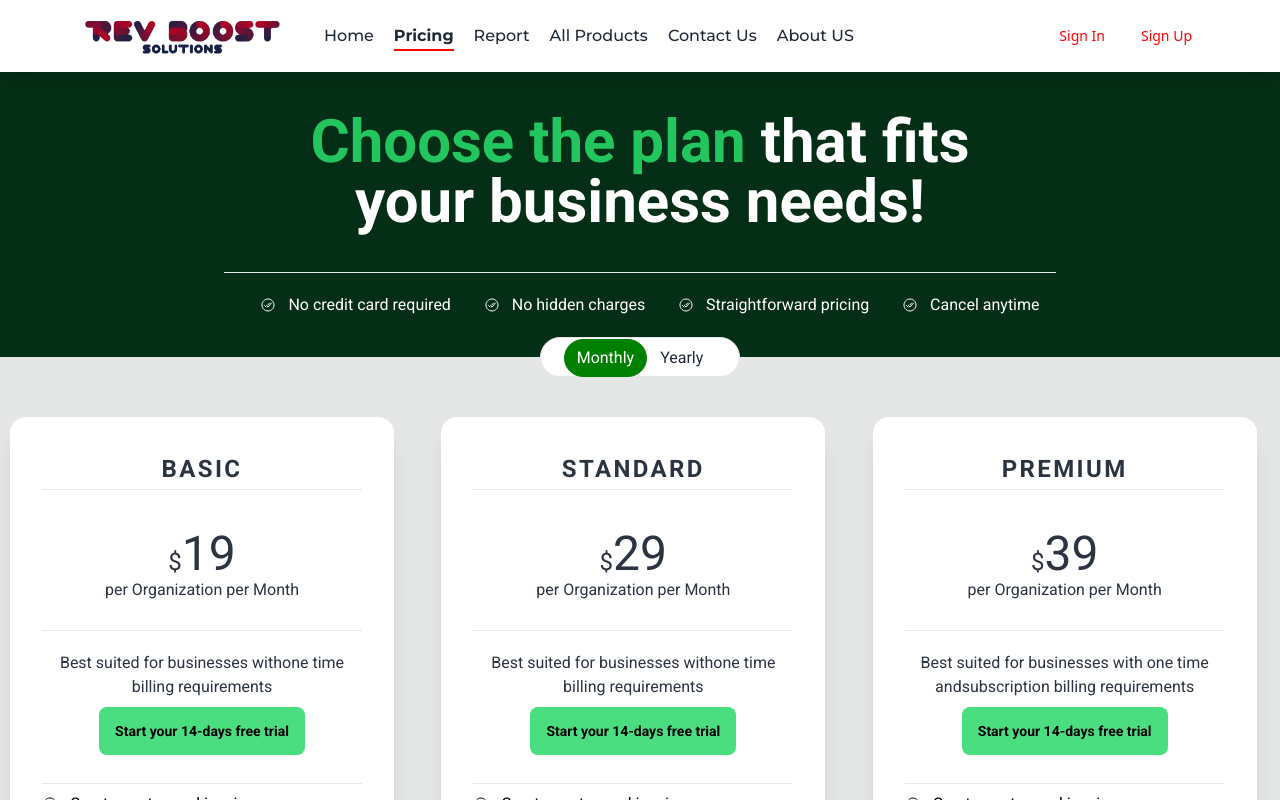
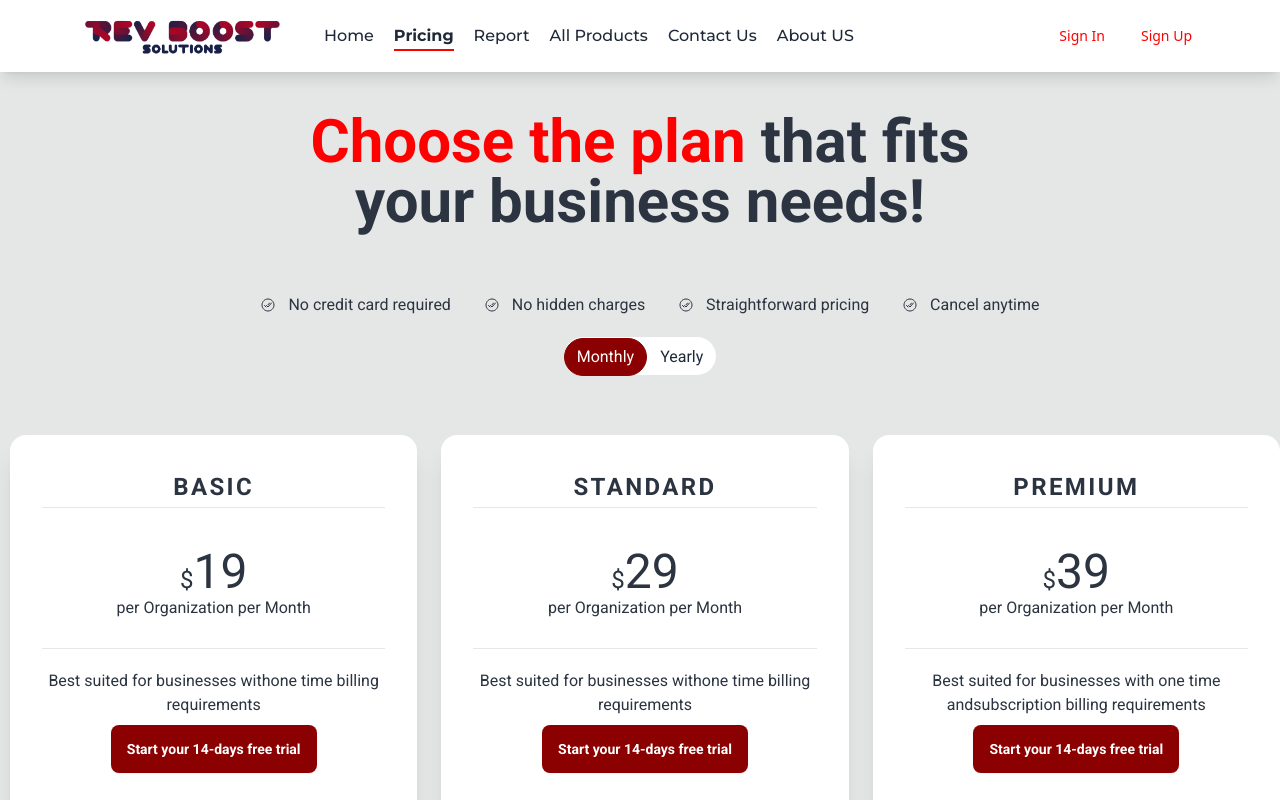
Before and after one commit to maasajal/revboost-solutions, a React (Vite) app: page /pricing in a window 1280 px wide. Shown: the top 800 px of the page. Built offline with nearby package versions, Linux system fonts and the light colour scheme.

Commit message:
Modify torikul branch code for color and responsiveness

```diff
--- a/src/pages/PricingPage/Pricing.tsx
+++ b/src/pages/PricingPage/Pricing.tsx
@@ -1,9 +1,9 @@
-import React, { useEffect, useState } from 'react';
-import { IoCheckmarkDoneCircleOutline } from 'react-icons/io5';
-import { Tab, TabList, TabPanel, Tabs } from 'react-tabs';
-import 'react-tabs/style/react-tabs.css';
-import { IoIosArrowDown, IoIosArrowUp } from 'react-icons/io';
-import '../../../src/pages/PricingPage/pricing.css';
+import React, { useEffect, useState } from "react";
+import { IoCheckmarkDoneCircleOutline } from "react-icons/io5";
+import { Tab, TabList, TabPanel, Tabs } from "react-tabs";
+import "react-tabs/style/react-tabs.css";
+import { IoIosArrowDown, IoIosArrowUp } from "react-icons/io";
+import "../../../src/pages/PricingPage/pricing.css";
 
 // Define types for the package data
 interface Package {
@@ -20,27 +20,33 @@ const Pricing: React.FC = () => {
 
   // Fetch Monthly Packages
   useEffect(() => {
-    fetch('/monthlyPack.json')
+    fetch("/monthlyPack.json")
       .then((response) => response.json())
       .then((data) => setMonthlyPackages(data.packages))
-      .catch((error) => console.error('Error fetching monthly packages:', error));
+      .catch((error) =>
+        console.error("Error fetching monthly packages:", error)
+      );
   }, []);
 
   // Fetch Yearly Packages
   useEffect(() => {
-    fetch('/yearlyPack.json')
+    fetch("/yearlyPack.json")
       .then((response) => response.json())
       .then((data) => setYearlyPackages(data.packages))
-      .catch((error) => console.error('Error fetching yearly packages:', error));
+      .catch((error) =>
+        console.error("Error fetching yearly packages:", error)
+      );
   }, []);
 
   // Function to render package cards
   const renderPackageCard = (pkg: Package) => {
     return (
-      <div className="card bg-base-100 w-96 shadow-xl" key={pkg.packageName}>
+      <div className="card bg-base-100 shadow-xl" key={pkg.packageName}>
         <div className="card-body">
           <section>
-            <h2 className="text-center text-[24px] uppercase tracking-widest">{pkg.packageName}</h2>
+            <h2 className="text-center text-[24px] uppercase tracking-widest">
+              {pkg.packageName}
+            </h2>
             <hr />
             <p className="text-5xl pt-10">
               <span className="text-2xl">$</span>
@@ -51,7 +57,7 @@ const Pricing: React.FC = () => {
           </section>
           <p className="pt-3">{pkg.description}</p>
           <div className="card-actions justify-center">
-            <button className="btn btn-primary text-black bg-green-400 hover:text-white border-none">
+            <button className="btn bg-secondary text-white hover:bg-primary border-none">
               Start your 14-days free trial
             </button>
           </div>
@@ -61,25 +67,29 @@ const Pricing: React.FC = () => {
               <IoCheckmarkDoneCircleOutline /> Create quotes and invoices
             </p>
             <p className="flex items-center gap-x-3 inter text-black text-[16px] mb-3">
-              <IoCheckmarkDoneCircleOutline /> Adapt to local languages & tax laws
+              <IoCheckmarkDoneCircleOutline /> Adapt to local languages & tax
+              laws
             </p>
             <p className="flex items-center gap-x-3 inter text-black text-[16px] mb-3">
               <IoCheckmarkDoneCircleOutline /> Collaborate with up to 3 users
             </p>
             <p className="flex items-center gap-x-3 inter text-black text-[16px] mb-3">
-              <IoCheckmarkDoneCircleOutline /> Record multi-currency transactions
+              <IoCheckmarkDoneCircleOutline /> Record multi-currency
+              transactions
             </p>
             <p className="flex items-center gap-x-3 inter text-black text-[16px] mb-3">
               <IoCheckmarkDoneCircleOutline /> Manage online payments
             </p>
             <p className="flex items-center gap-x-3 inter text-black text-[16px] mb-3">
-              <IoCheckmarkDoneCircleOutline /> Set up automated payment reminders
+              <IoCheckmarkDoneCircleOutline /> Set up automated payment
+              reminders
             </p>
             <p className="flex items-center gap-x-3 inter text-black text-[16px] mb-3">
               <IoCheckmarkDoneCircleOutline /> Handle projects & timesheets
             </p>
             <p className="flex items-center gap-x-3 inter text-black text-[16px] mb-3">
-              <IoCheckmarkDoneCircleOutline /> Offer a dedicated self-service customer portal
+              <IoCheckmarkDoneCircleOutline /> Offer a dedicated self-service
+              customer portal
             </p>
           </div>
         </div>
@@ -94,51 +104,56 @@ const Pricing: React.FC = () => {
 
   const questions = [
     {
-      question: 'What payment methods do you accept?',
-      answer: 'We accept all major credit cards, PayPal, and bank transfers.',
+      question: "What payment methods do you accept?",
+      answer: "We accept all major credit cards, PayPal, and bank transfers.",
     },
     {
-      question: 'Is there a free trial available?',
-      answer: 'Yes, we offer a 14-day free trial on all our plans. You can cancel anytime during the trial period.',
+      question: "Is there a free trial available?",
+      answer:
+        "Yes, we offer a 14-day free trial on all our plans. You can cancel anytime during the trial period.",
     },
     {
-      question: 'Can I change my plan later?',
-      answer: 'Absolutely! You can upgrade or downgrade your plan at any time to fit your business needs.',
+      question: "Can I change my plan later?",
+      answer:
+        "Absolutely! You can upgrade or downgrade your plan at any time to fit your business needs.",
     },
     {
-      question: 'Are there any setup fees?',
-      answer: 'No, there are no hidden fees or setup charges. You only pay for the plan you choose.',
+      question: "Are there any setup fees?",
+      answer:
+        "No, there are no hidden fees or setup charges. You only pay for the plan you choose.",
     },
     {
-      question: 'Can I cancel my subscription anytime?',
-      answer: 'Yes, you can cancel your subscription at any time without any penalties or extra fees.',
+      question: "Can I cancel my subscription anytime?",
+      answer:
+        "Yes, you can cancel your subscription at any time without any penalties or extra fees.",
     },
     {
-      question: 'Do you offer discounts for annual billing?',
-      answer: 'Yes, we offer significant discounts when you choose to pay annually instead of monthly.',
+      question: "Do you offer discounts for annual billing?",
+      answer:
+        "Yes, we offer significant discounts when you choose to pay annually instead of monthly.",
     },
   ];
 
   return (
     <div>
       {/* Hero Section */}
-      <section className="bg-green-950">
-        <p className="text-center text-white inter font-bold py-10 text-4xl md:text-6xl lg:text-6xl">
-          <span className="text-green-500">Choose the plan</span> that fits <br />
+      <section className="bg-backgroundImg">
+        <p className="text-center inter font-bold py-10 text-4xl md:text-6xl lg:text-6xl">
+          <span className="text-primary">Choose the plan</span> that fits <br />
           your business needs!
         </p>
-        <hr className="text-green-900 pb-5 w-[65%] mx-auto" />
+        <hr className="text-primary pb-5 w-[65%] mx-auto" />
         <div className="w-[65%] mx-auto pb-10 grid grid-cols-1 pl-5 md:flex md:justify-around lg:flex lg:justify-around">
-          <p className="flex items-center gap-x-3 inter text-white text-[16px]">
+          <p className="flex items-center gap-x-3 inter text-[16px]">
             <IoCheckmarkDoneCircleOutline /> No credit card required
           </p>
-          <p className="flex items-center gap-x-3 inter text-white text-[16px]">
+          <p className="flex items-center gap-x-3 inter text-[16px]">
             <IoCheckmarkDoneCircleOutline /> No hidden charges
           </p>
-          <p className="flex items-center gap-x-3 inter text-white text-[16px]">
+          <p className="flex items-center gap-x-3 inter text-[16px]">
             <IoCheckmarkDoneCircleOutline /> Straightforward pricing
           </p>
-          <p className="flex items-center gap-x-3 inter text-white text-[16px]">
+          <p className="flex items-center gap-x-3 inter text-[16px]">
             <IoCheckmarkDoneCircleOutline /> Cancel anytime
           </p>
         </div>
@@ -146,33 +161,35 @@ const Pricing: React.FC = () => {
 
       {/* React Tabs */}
       <Tabs className="text-center mt-[-20px] z-10 bg-transparent inter">
-        <TabList className="bg-white w-[200px] mx-auto rounded-full border">
+        <TabList className="bg-white w-fit mx-auto rounded-full mb-5">
           <Tab>Monthly</Tab>
           <Tab>Yearly</Tab>
         </TabList>
 
         {/* Monthly Packages Tab */}
         <TabPanel>
-          <section className="grid grid-cols-1 md:grid-cols-2 lg:grid-cols-3 gap-6 justify-center pt-10 pl-[10px]">
+          <section className="grid grid-cols-1 md:grid-cols-2 lg:grid-cols-3 gap-6 justify-center pt-10 pl-[10px] container mx-auto">
             {monthlyPackages.map((pkg) => renderPackageCard(pkg))}
           </section>
         </TabPanel>
         {/* Yearly Packages Tab */}
         <TabPanel>
-          <section className="grid grid-cols-1 md:grid-cols-3 gap-6 justify-center pt-[10px]">
+          <section className="grid grid-cols-1 md:grid-cols-3 gap-6 justify-center pt-[10px] container mx-auto">
             {yearlyPackages.map((pkg) => renderPackageCard(pkg))}
           </section>
         </TabPanel>
       </Tabs>
 
       {/* Add-on Repository Section */}
-      <section>
+      <section className="container mx-auto mb-20">
         <h1 className="text-center mt-12 text-4xl">Our Add-on Repository</h1>
         <p className="text-center">(Billed annually)</p>
         <div className="grid grid-cols-1 md:grid-cols-3 gap-6 justify-center pt-10 pl-[10px]">
           <div>
             <div className="card bg-base-100 w-96 shadow-xl">
-              <h1 className="text-center text-xl font-normal uppercase py-3">Users</h1>
+              <h1 className="text-center text-xl font-normal uppercase py-3">
+                Users
+              </h1>
               <hr className="pb-2" />
               <div>
                 <p className="text-center text-4xl pt-4">$7.5</p>
@@ -182,7 +199,9 @@ const Pricing: React.FC = () => {
           </div>
           <div>
             <div className="card bg-base-100 w-96 shadow-xl">
-              <h1 className="text-center text-xl font-normal uppercase py-3">Timesheet user</h1>
+              <h1 className="text-center text-xl font-normal uppercase py-3">
+                Timesheet user
+              </h1>
               <hr className="pb-2" />
               <div>
                 <p className="text-center text-4xl pt-4">$2.5</p>
@@ -192,7 +211,9 @@ const Pricing: React.FC = () => {
           </div>
           <div>
             <div className="card bg-base-100 w-96 shadow-xl">
-              <h1 className="text-center text-xl font-normal uppercase py-3">Client</h1>
+              <h1 className="text-center text-xl font-normal uppercase py-3">
+                Client
+              </h1>
               <hr className="pb-2" />
               <div>
                 <p className="text-center text-4xl pt-4">$0.00</p>
@@ -204,8 +225,10 @@ const Pricing: React.FC = () => {
       </section>
 
       {/* FAQ Section */}
-      <div className="faq-section bg-gray-100 py-10 px-5 md:px-20">
-        <h2 className="text-center text-4xl font-bold mb-10">Frequently Asked Questions</h2>
+      <div className="faq-section bg-gray-100 py-10 px-5 md:px-20 container mx-auto">
+        <h2 className="text-center text-4xl font-bold mb-10">
+          Frequently Asked Questions
+        </h2>
         <div className="grid grid-cols-1 md:grid-cols-2 gap-6">
           {questions.map((item, index) => (
             <div key={index} className="faq-item">
--- a/src/pages/PricingPage/pricing.css
+++ b/src/pages/PricingPage/pricing.css
@@ -1,6 +1,6 @@
-.react-tabs__tab--selected{
-    border: 1px solid green;
-    border-radius: 100px;
-    background: green;
-    color: white;
+.react-tabs__tab--selected {
+  border: 1px solid darkred;
+  border-radius: 100px;
+  background: darkred;
+  color: white;
 }
```
